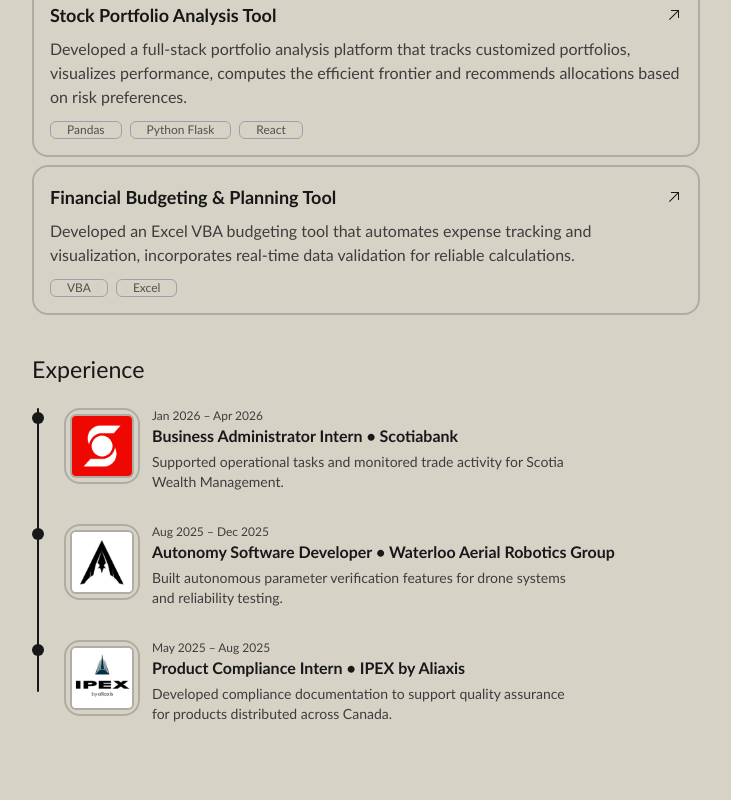
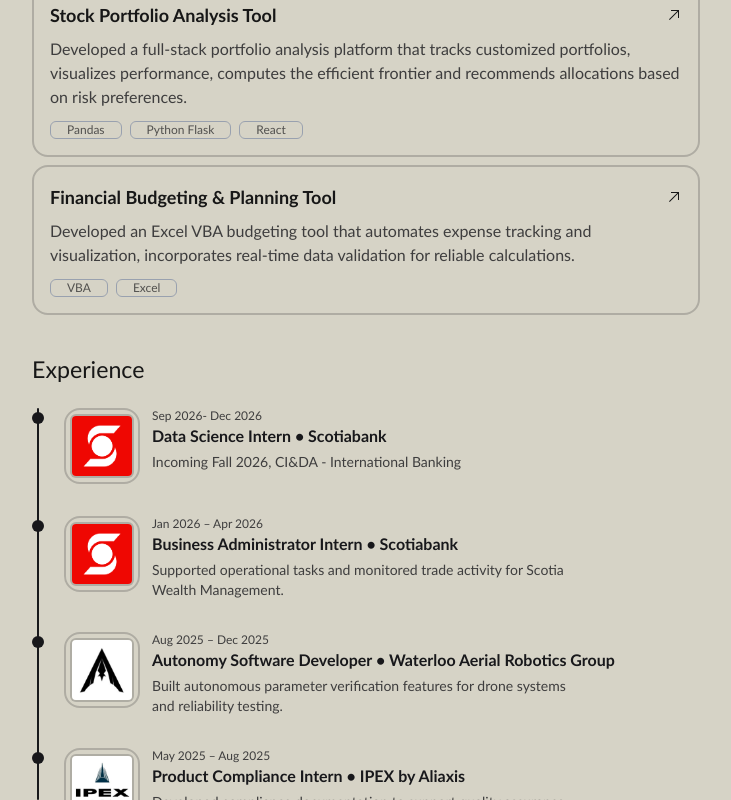
Before and after one commit to msilvadiaz/portfolio-website, a Next.js app: page / in a window 1280 px wide. Shown: the part 433-1233 px from the top of the page, without its empty margins (274-1005 px from the left). Built offline with nearby package versions, Linux system fonts and the light colour scheme.

Commit message:
Add Scotiabank Data Science Intern experience entry

```diff
--- a/src/data/data.js
+++ b/src/data/data.js
@@ -48,6 +48,15 @@
 
 export const experience = [
     {
+        role: "Data Science Intern",
+        company: "Scotiabank",
+        description: "Incoming Fall 2026, CI&DA - International Banking",
+        date: "Sep 2026- Dec 2026",
+        logo: "/scotiabank.png",
+        logoAlt: "Scotiabank logo",
+        link: "https://www.scotiawealthmanagement.com/ca/en/about-us.html",
+    },
+    {
         role: "Business Administrator Intern",
         company: "Scotiabank",
         description: "Supported operational tasks and monitored trade activity for Scotia Wealth Management.",
```
